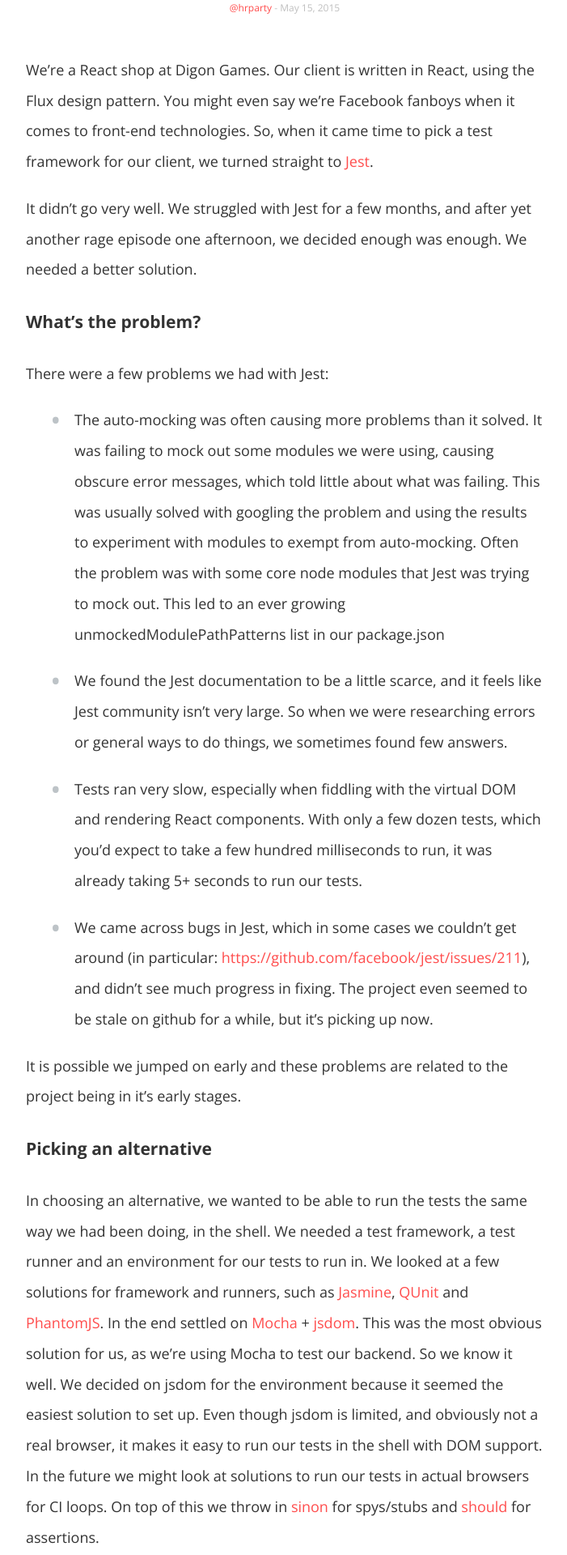
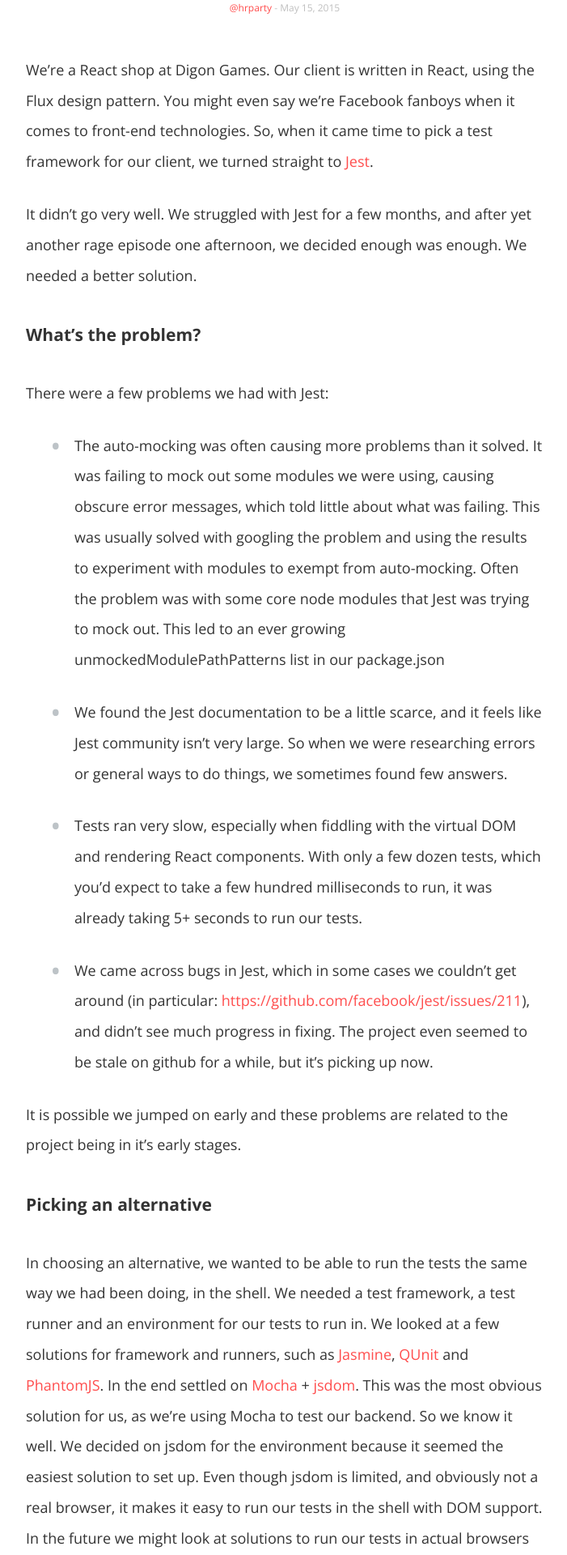
Before and after one commit to DigonGames/digongames.github.io, a Jekyll site: the page built from index.html, in a window 1280 px wide. Shown: the part 552-2472 px from the top of the page at 81% size, without its empty margins (288-989 px from the left). Built offline with Jekyll 4.4.1, drawn with Linux system fonts in a browser that asks for light colours; nearby versions of some CDN libraries.

Commit message:
Increasing margins

```diff
--- a/_sass/_base.scss
+++ b/_sass/_base.scss
@@ -29,13 +29,13 @@
 p, blockquote, pre,
 ul, ol, dl, figure,
 %vertical-rhythm {
-  margin-bottom: 1.1em;
+  margin-bottom: 1.5em;
 }
 
 h1, h2, h3, h4, h5, h6,
 blockquote, pre,
 ul, ol, dl, figure {
-  margin-top: 1.1em;
+  margin-top: 1.5em;
 }
 
 /**
```
